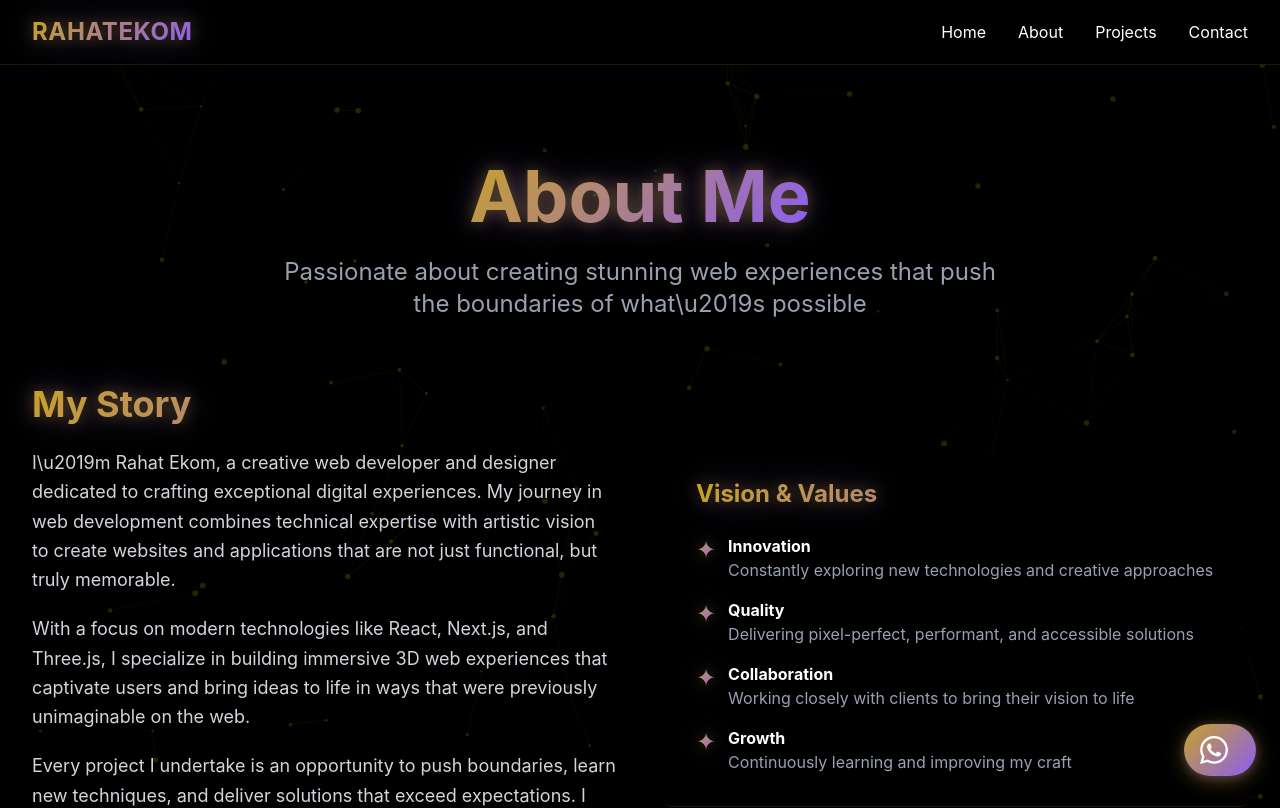
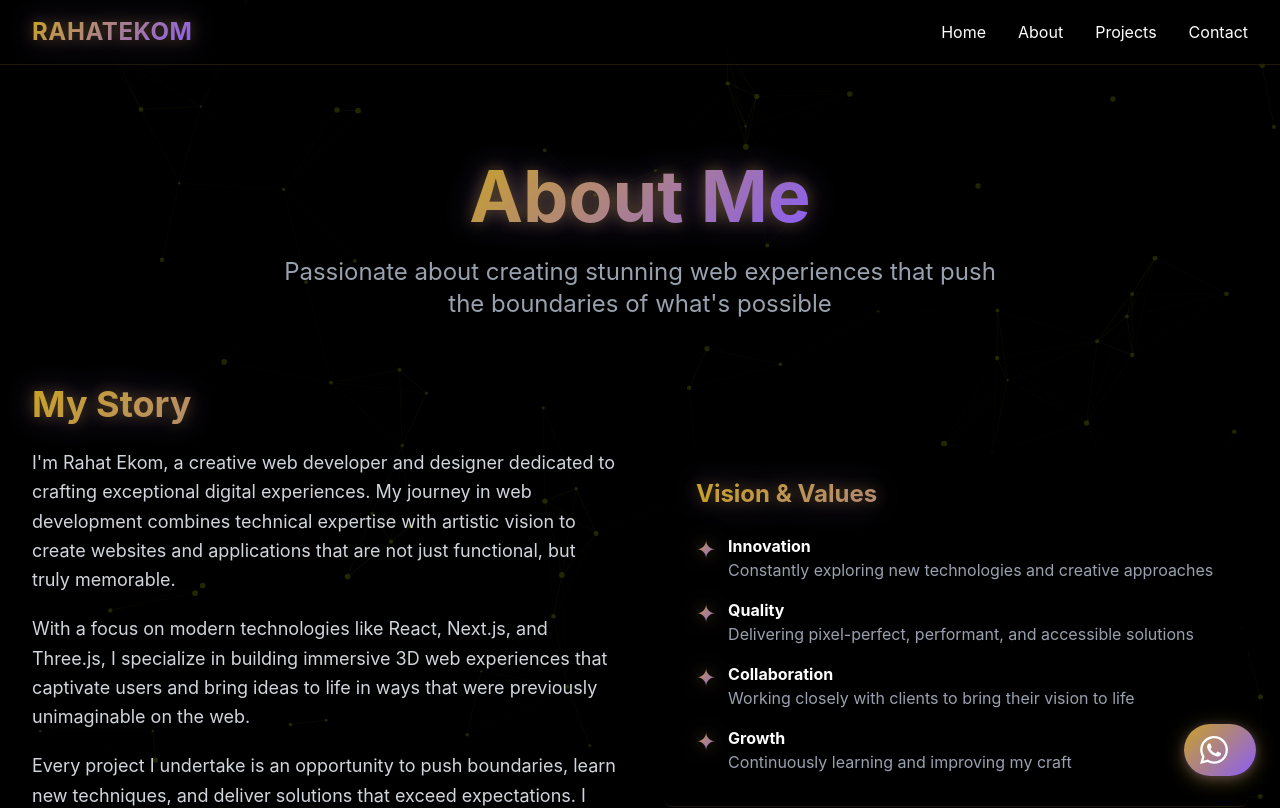
Before and after one commit to ahmed872/RAHTEKom1, a Next.js app: page /about in a window 1280 px wide. Shown: the top 808 px of the page. Built offline with nearby package versions, Linux system fonts and the light colour scheme.

Commit message:
Fixed Unicode encoding issues - replaced \u2019 with proper apostrophes

```diff
--- a/src/app/about/page.tsx
+++ b/src/app/about/page.tsx
@@ -96,7 +96,8 @@ export default function About() {
               <span className="neon-text">About Me</span>
             </h1>
             <p className="text-lg sm:text-xl md:text-2xl text-gray-400 max-w-3xl mx-auto px-4">
-              Passionate about creating stunning web experiences that push the boundaries of what\u2019s possible            </p>
+              Passionate about creating stunning web experiences that push the boundaries of what's possible
+            </p>
           </motion.div>
 
           {/* Story Section */}
@@ -110,7 +111,7 @@ export default function About() {
                             <h2 className="text-2xl sm:text-3xl md:text-4xl font-bold mb-6 neon-text">My Story</h2>
               <div className="space-y-5 text-gray-300 text-base sm:text-lg leading-relaxed">
                 <p>
-                 I\u2019m Rahat Ekom, a creative web developer and designer dedicated to crafting exceptional digital experiences.
+                  I'm Rahat Ekom, a creative web developer and designer dedicated to crafting exceptional digital experiences.
                   My journey in web development combines technical expertise with artistic vision to create websites and
                   applications that are not just functional, but truly memorable.
                 </p>
--- a/src/app/contact/page.tsx
+++ b/src/app/contact/page.tsx
@@ -99,7 +99,8 @@ export default function Contact() {
               <span className="neon-text">Get In Touch</span>
             </h1>
             <p className="text-lg sm:text-xl md:text-2xl text-gray-400 max-w-3xl mx-auto px-4">
-              Have a project in mind or just want to say hello? I\u2019d love to hear from you!            </p>
+              Have a project in mind or just want to say hello? I'd love to hear from you!
+            </p>
           </motion.div>
 
           <div className="grid grid-cols-1 lg:grid-cols-2 gap-12">
@@ -217,7 +218,8 @@ export default function Contact() {
                     animate={{ opacity: 1 }}
                     className="text-neon-green text-center"
                   >
-                    Message sent successfully! I\u2019ll get back to you soon.                  </motion.p>
+                    Message sent successfully! I'll get back to you soon.
+                  </motion.p>
                 )}
 
                 {false && (
@@ -294,7 +296,7 @@ export default function Contact() {
               <div className="glass-effect p-8 rounded-lg">
                 <h2 className="text-3xl font-bold mb-6 text-neon-lime">Availability</h2>
                 <p className="text-gray-300 mb-4">
-                 I\u2019m currently available for freelance projects and collaborations. Let\u2019s create something amazing together!
+                  I'm currently available for freelance projects and collaborations. Let's create something amazing together!
                 </p>
                 <div className="flex items-center space-x-2">
                   <div className="w-3 h-3 bg-neon-green rounded-full animate-pulse"></div>
```
